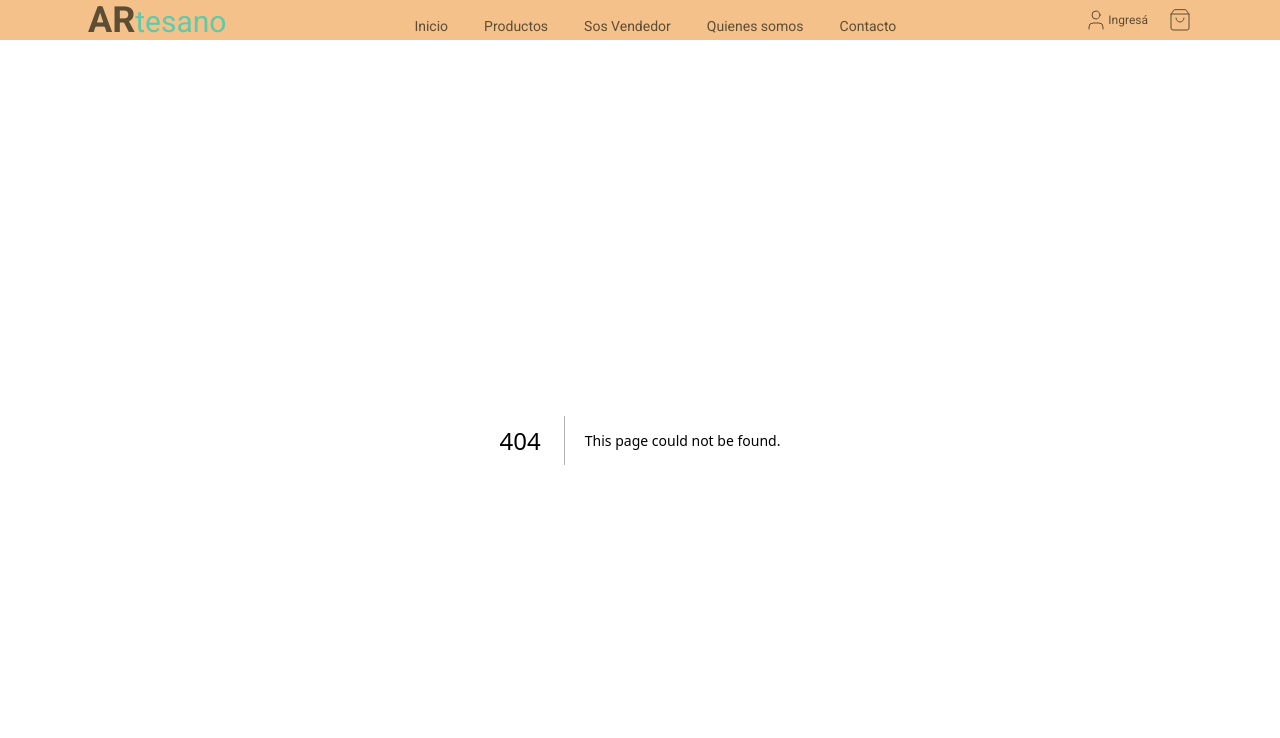
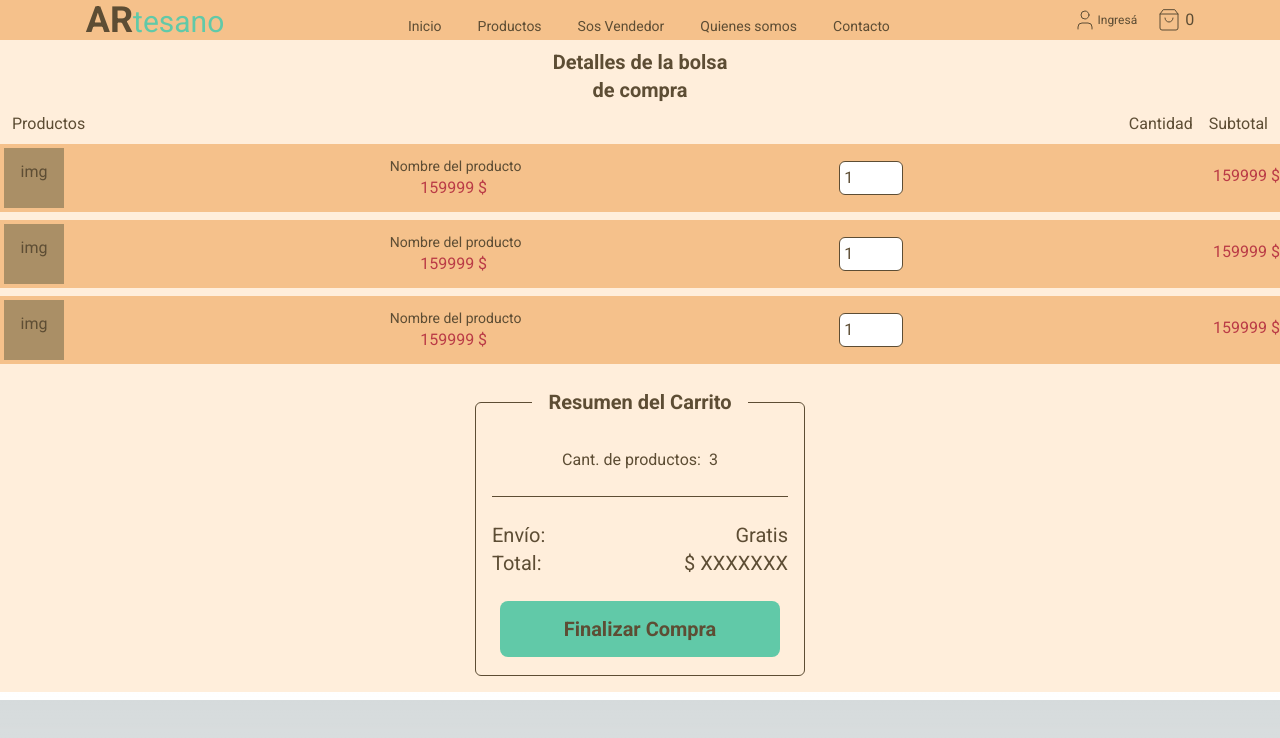
Before and after one commit to No-Country-simulation/c19-54-n-node-react, a Next.js app in the folder frontend/: page /CartDetail in a window 1280 px wide. Before the commit this address had no page. Shown: the top 738 px of the page. Built offline with nearby package versions, Linux system fonts and the light colour scheme.

Commit message:
start-shopingCart

```diff
--- /dev/null
+++ b/frontend/src/app/CartDetail/page.jsx
@@ -0,0 +1,70 @@
+import CartItem from "@/components/CartItem/CartItem";
+
+const CartDetailPage = () => {
+
+
+    const count = 3;
+
+    return (
+        <div className="bg-cream  text-brown">
+            <h1 className="text-center text-xl font-bold pt-2">Detalles de la bolsa</h1>
+            <h1 className="text-center text-xl font-bold">de compra</h1>
+
+            <div className="flex justify-between px-3 pt-2">
+                <p>Productos</p>
+                <div className="flex gap-4">
+                    <p>Cantidad</p>
+                    <p>Subtotal</p>
+                </div>
+            </div>
+            <div>
+                <CartItem />
+                <CartItem />
+                <CartItem />
+            </div>
+            <div className="flex justify-center my-2  max-h-80">
+                <fieldset className="border border-bggris p-4 rounded-md mb-4">
+                    <legend className="text-xl  text-center font-bold text-brown p-4">
+                        Resumen del Carrito
+                    </legend>
+                    <div className="flex justify-center  overflow-auto">
+                        <div className=" flex-col text-center">
+                            <p>
+                                Cant. de productos:
+                                <span className="text-bgred ml-2">{count}</span>
+                            </p>
+                            <br />
+                            <hr />
+                            <br />
+                            <div className=" text-xl flex justify-between ">
+                                <p>
+                                    Envío:
+                                </p>
+                                <span className="text-bgred  ml-2">
+                                    Gratis
+                                </span>
+                            </div>
+                            <div className=" text-xl flex justify-between ">
+                                <p>
+                                    Total:
+                                </p>
+                                <span className="text-bgred  ml-2">
+                                    $ XXXXXXX
+                                </span>
+                            </div>
+                            <br />
+                            <div className="flex justify-center">
+                                <button className="bg-b-green w-[280px] text-brown h-[56px] font-bold text-xl rounded-lg mx-2 text-center whitespace-nowrap hover:bg-bgred hover:text-white mb-4">
+                                    Finalizar Compra
+                                </button>
+                            </div>
+                        </div>
+                    </div>
+                </fieldset>
+            </div>
+
+        </div>
+    );
+};
+
+export default CartDetailPage;
--- /dev/null
+++ b/frontend/src/components/CartItem/CartItem.jsx
@@ -0,0 +1,49 @@
+"use client";
+
+import { useEffect, useState } from "react";
+
+
+const CartItem = () => {
+
+    const [quantity, setQuantity] = useState(1);
+
+    const handleQuantityChange = (e) => {
+        const newQuantity = parseInt(e.target.value, 10);
+        /* if (newQuantity > productById.stock) {
+          setQuantity(productById.stock);
+        } else {
+          setQuantity(newQuantity);
+        } */
+        setQuantity(newQuantity);
+    };
+
+    return (
+        <div className=" flex justify-between h-15 bg-amber my-2 ">
+            <div className="w-[60px] h-[60px] m-1 bg-light-brown text-center pt-3">
+                img
+            </div>
+            <div className="mx-4 my-2">
+                <div className="text-sm pt-1 pl-1">
+                    Nombre del producto
+                </div>
+                <div className="text-dark-pink text-center">
+                    159999 $
+                </div>
+            </div>
+
+            <div className="flex items-center ">
+                <input
+                    type="number"
+                    min="1"
+                    value={quantity}
+                    onChange={handleQuantityChange}
+                    className="border rounded-md p-1 w-16 text-black"
+                />
+            </div>
+            <div className="text-dark-pink text-center pt-5 ml-2">
+                159999 $
+            </div>
+        </div>
+    )
+}
+export default CartItem;
--- a/frontend/src/components/navbar.js
+++ b/frontend/src/components/navbar.js
@@ -14,34 +14,34 @@ import {
   Home
 } from "lucide-react";
 /* import SearchBar from "./searchbar"; */
-
 export default function Navbar() {
   const router = useRouter();
   const [open, setOpen] = useState(false);
+  const [cartItemsCount, setCartItemsCount] = useState(0); //estado para contador productos carrito
   const navlinks = [
     {
       nombre: "Inicio",
-      icono: <Home/>,
+      icono: <Home />,
       link: "/",
     },
     {
       nombre: "Productos",
-      icono: <PackageSearchIcon/>,
+      icono: <PackageSearchIcon />,
       link: "/products",
     },
     {
       nombre: "Sos Vendedor",
-      icono: <BadgeDollarSignIcon/>,
+      icono: <BadgeDollarSignIcon />,
       link: "/sellers",
     },
     {
       nombre: "Quienes somos",
-      icono: <SignatureIcon/>,
+      icono: <SignatureIcon />,
       link: "/us",
     },
     {
       nombre: "Contacto",
-      icono: <NfcIcon/>,
+      icono: <NfcIcon />,
       link: "/contact",
     },
   ];
@@ -97,16 +97,20 @@ export default function Navbar() {
         <div className='flex items-center justify-between gap-5'>
           <div
             className="flex flex-nowrap items-center cursor-pointer text-xs text-brown hover:text-light-brown"
-            onClick={() => {}}>
-              <User strokeWidth={1}/>
+            onClick={() => { }}>
+            <User strokeWidth={1} />
             <p className="hover:underline underline-offset-1"> Ingresá</p>
           </div>
-
+          <Link href="/CartDetail">
+            <div className="flex">
               <ShoppingBagIcon
                 strokeWidth="1"
                 className='cursor-pointer  text-brown  hover:text-light-brown'
-            onClick={() => {}}
+                onClick={() => { }}
               />
+              <span className=" text-brown pl-1">{cartItemsCount}</span>
+            </div>
+          </Link>
         </div>
       </div>
 
--- a/frontend/tailwind.config.js
+++ b/frontend/tailwind.config.js
@@ -20,7 +20,8 @@ module.exports = {
       "cream": "#FFEEDB",
       "dark-aqua": "#61C9A8",
       "dark-pink": "#BA3B46",
-      "gradient": "#000000b3"
+      "gradient": "#000000b3",
+      "b-green": "#61C9A8"
     },
   },
   plugins: [],
```
Lines whose indentation alone changed are shown as unchanged.
